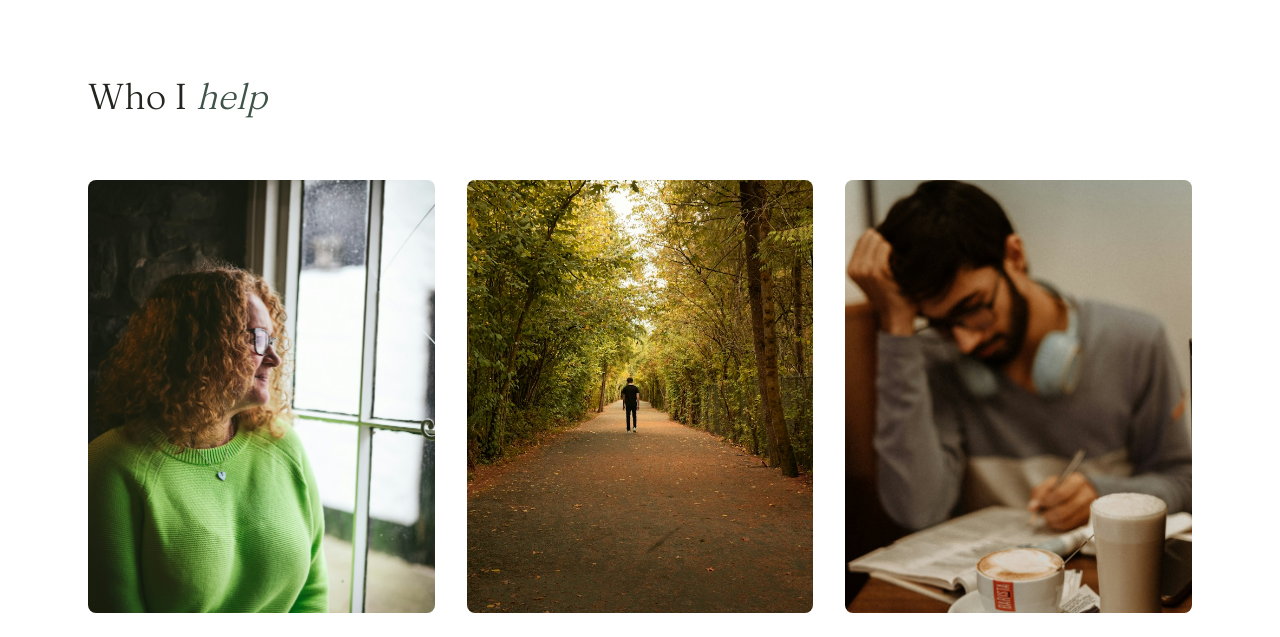
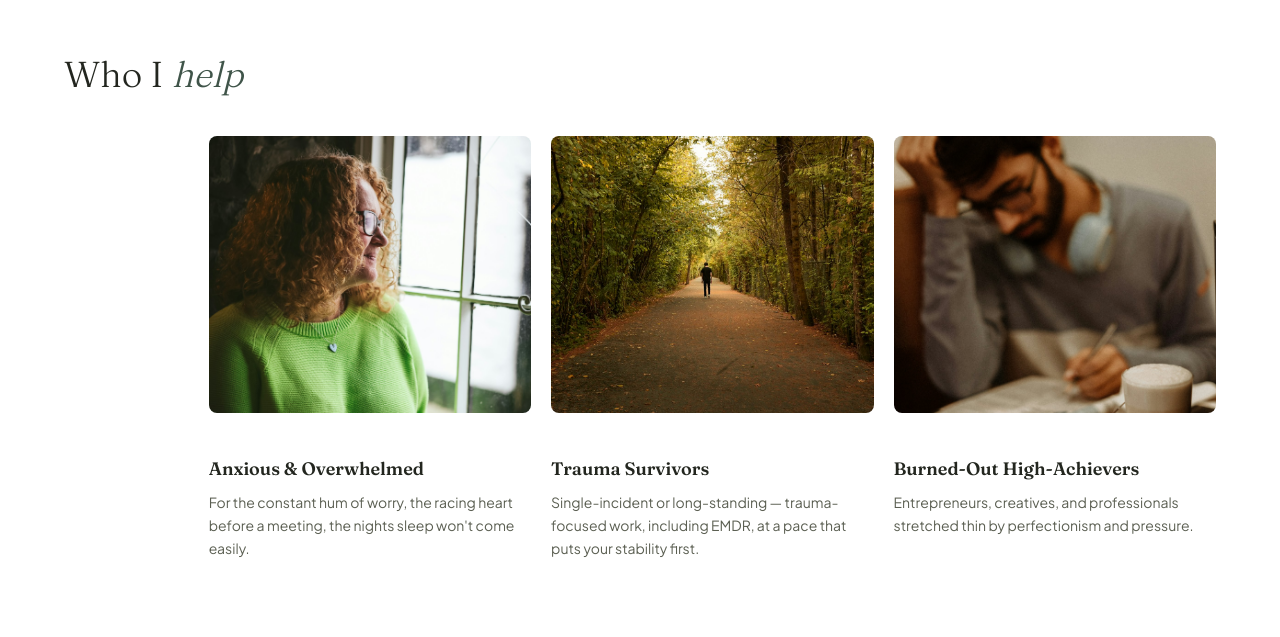
Before and after one commit to nishant23042002/maya-reynolds-therapy, a Next.js app: page / in a window 1280 px wide. Shown: the part 1523-2160 px from the top of the page. Built offline with nearby package versions, Linux system fonts and the light colour scheme.

Commit message:
fit section within one viewport and equalize photo heights across cards

```diff
--- a/src/components/WhoIHelp.tsx
+++ b/src/components/WhoIHelp.tsx
@@ -2,33 +2,83 @@ import Image from "next/image";
 import { whoIHelp } from "@/lib/content";
 
 /**
- * Real layout, verified via devtools: the original has no card border or
- * background here — each item is a plain stack of portrait image, heading,
- * and body text, in a 3-column grid. Content note: these three cards are
- * Maya's real client segments (adults only — see content.ts comment), not
- * the original's Adults / Couples / Children & Teens.
+ * Real measurements, pulled from conejovalleycounseling.com's live DOM at
+ * 1425px and 1920px — same full-bleed Fluid Engine pattern as every other
+ * section (no max-width cap), with its own numbers:
+ *   - Heading sits at 5vmax from the left
+ *   - The 3-card row is inset further than the heading — starts at 16.3vmax,
+ *     not 5vmax — and its right edge lands at exactly 5vmax from the right
+ *     (same margin as the heading's left, confirmed at both widths: the
+ *     card row's combined width + 2 fixed 20px gaps always lands there)
+ *   - Each photo: 25.1vmax wide (same cell width MissionIntro's paragraphs
+ *     use — this site reuses one grid-column proportion everywhere), aspect
+ *     ratio ≈355.6/413.2 ≈ 0.861 (close to 6/7)
+ *   - Gap between cards: fixed 20px (confirmed identical in raw px at both
+ *     widths — this is the sitewide grid gutter, same constant found in
+ *     Header/MissionIntro) — `gap-x-5`
+ *   - Gap from heading to the card row, AND from each photo down to its own
+ *     heading+body: both ~3.3vmax — the same rhythm value MissionIntro
+ *     uses between its H2 and paragraph row, reused here at two levels
+ *   - Mobile (≤767px, same breakpoint as every other section): stacks
+ *     straight down (heading, photo, text, photo, text, photo, text) in
+ *     natural DOM order — no reordering trick this time. Photo height is a
+ *     fixed 304px, identical to Hero's mobile photo height — a second
+ *     confirmation that's a sitewide mobile image-height constant, not a
+ *     coincidence specific to one section.
+ *
+ * Two departures from those measurements, both fixes rather than a literal
+ * copy:
+ *   - At the column widths this row actually has (viewport minus the
+ *     16.3vmax + 5vmax insets, split three ways), a fixed 6:7 aspect ratio
+ *     makes each photo taller than most laptop viewports have room for below
+ *     the heading and caption text — the section ran past the fold and
+ *     forced a scroll to see card three. Fixed the same way Hero/MissionIntro
+ *     fill their viewport (`md:` only — mobile keeps the fixed aspect ratio
+ *     since it's already scrolling through the whole page anyway): the
+ *     section is pinned to exactly the remaining viewport height
+ *     (`md:h-[calc(100vh-115px)]`, not `min-h` — this one should never
+ *     exceed one screen), heading keeps its natural size (`shrink-0`), and
+ *     the photo row fills whatever's left (`md:flex-1`) instead of deriving
+ *     its height from its own width.
+ *   - First attempt at that made each card its own independent flex column
+ *     (photo `flex-1` inside a per-card `flex flex-col`), which fixed the
+ *     overflow but broke something else: the three captions aren't the same
+ *     length, so whichever one happens to wrap a line shorter left its own
+ *     photo taller than the other two — an obvious height mismatch across
+ *     the row. Fixed by making the photos share a single grid row instead of
+ *     sizing independently: the card wrapper becomes `md:contents` (its box
+ *     disappears at that breakpoint, so its photo/caption children join the
+ *     outer grid directly), which — combined with `md:grid-flow-col` — lets
+ *     `md:grid-rows-[1fr_auto]` place all three photos in row 1 (one shared
+ *     height, since a grid row's size is one value shared by every cell in
+ *     it) and all three captions in row 2 (sized to the tallest caption).
+ *     `min-h-0` at every level is still required — the flex/grid default of
+ *     `min-height: auto` would otherwise refuse to shrink the photo row
+ *     below its intrinsic size and silently bring back the overflow.
  */
 export default function WhoIHelp() {
   return (
     <section className="bg-surface">
-      <div className="mx-auto max-w-6xl px-6 py-20 md:py-28">
-        <h2 className="mb-12 font-display text-3xl font-light text-ink md:mb-16 md:text-4xl">
+      <div className="flex flex-col gap-8 px-6 py-16 md:h-[calc(100vh-115px)] md:gap-[3.3vmax] md:px-0 md:py-[7vmax]">
+        <h2 className="shrink-0 font-display text-3xl font-light text-ink md:ml-[5vmax] md:text-4xl">
           Who I <span className="italic text-primary">help</span>
         </h2>
-        <div className="grid gap-10 md:grid-cols-3 md:gap-8">
+        <div className="grid min-h-0 gap-10 md:ml-[16.3vmax] md:mr-[5vmax] md:flex-1 md:grid-flow-col md:grid-cols-3 md:grid-rows-[1fr_auto] md:gap-x-5 md:gap-y-[3.3vmax]">
           {whoIHelp.map((item) => (
-            <div key={item.title}>
-              <div className="relative mb-6 aspect-[4/5] w-full overflow-hidden rounded-lg">
+            <div key={item.title} className="flex flex-col gap-6 md:contents">
+              <div className="relative aspect-[6/7] w-full min-h-0 overflow-hidden rounded-lg md:aspect-auto">
                 <Image
                   src={item.image.src}
                   alt={item.image.alt}
                   fill
-                  sizes="(min-width: 768px) 30vw, 90vw"
+                  sizes="(min-width: 768px) 26vmax, 90vw"
                   className="object-cover"
                 />
               </div>
-              <h3 className="mb-2 font-display text-lg font-semibold text-ink">{item.title}</h3>
-              <p className="text-sm leading-relaxed text-ink-muted">{item.body}</p>
+              <div>
+                <h3 className="mb-2 font-display text-lg font-semibold text-ink">{item.title}</h3>
+                <p className="text-sm leading-relaxed text-ink-muted">{item.body}</p>
+              </div>
             </div>
           ))}
         </div>
```
